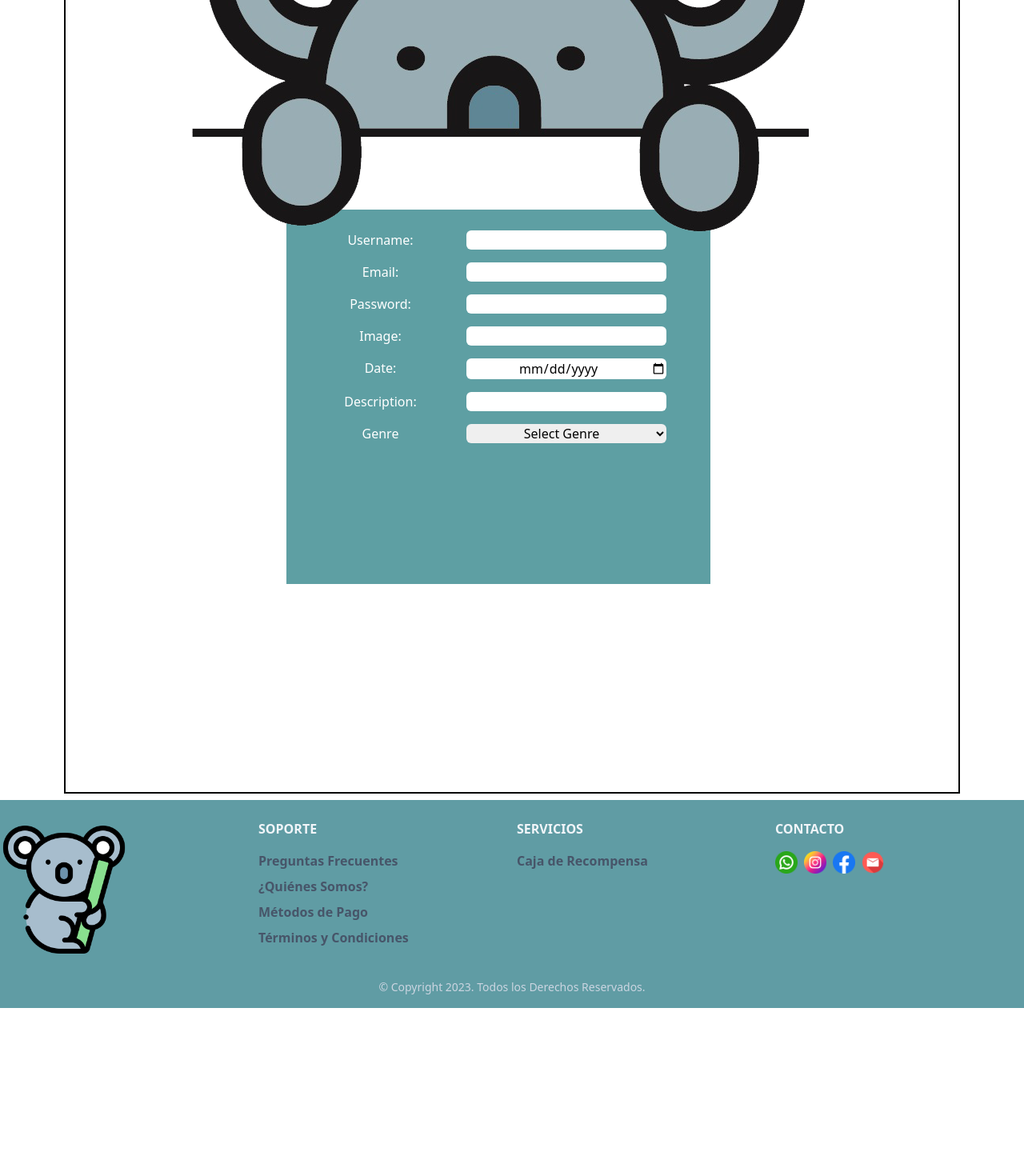
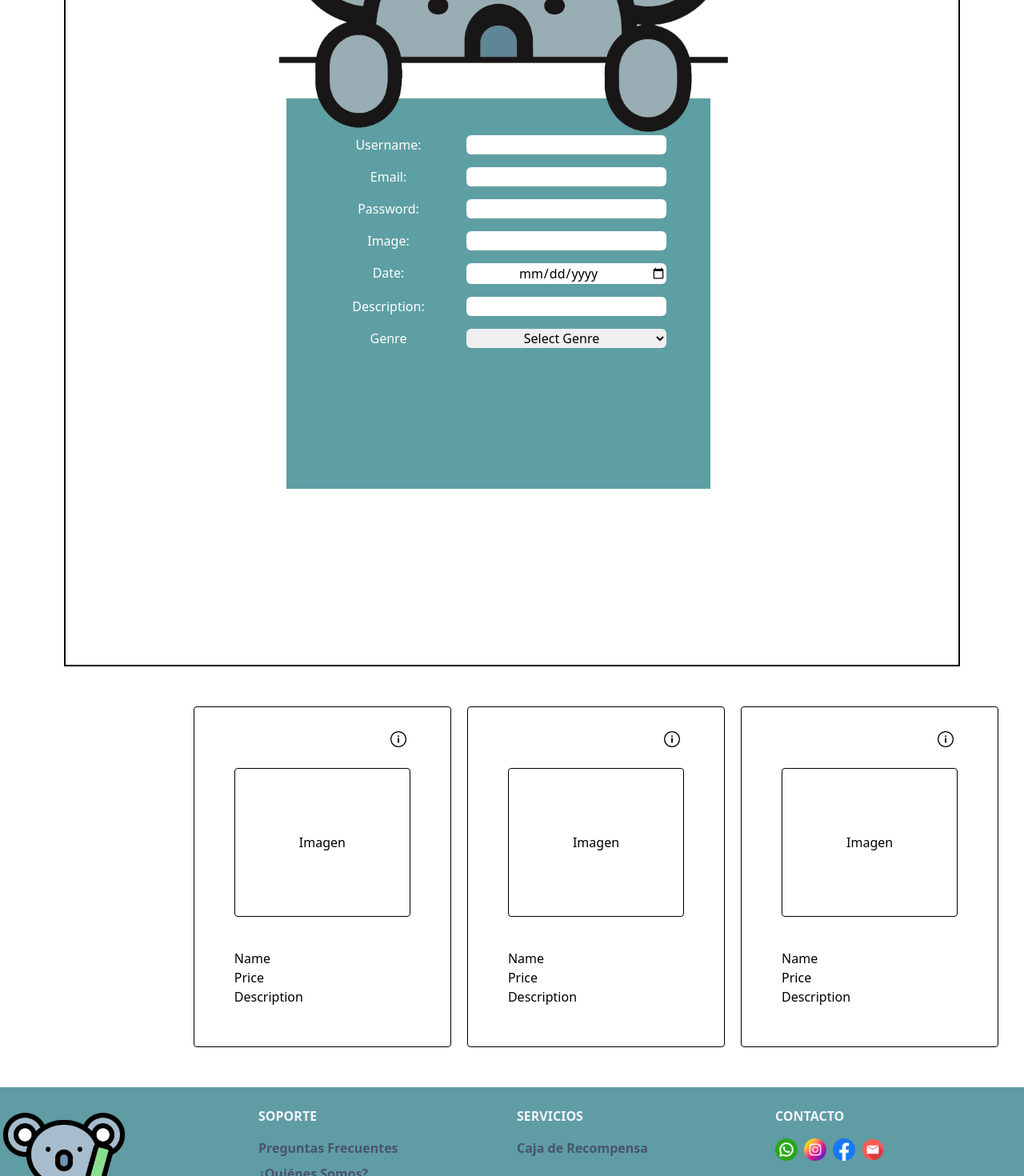
Before and after one commit to Koalaxy-PF/PF_VIDEOGAMES, a React (Vite) app in the folder FRONT_VIDEOGAMES/: page / in a window 1280 px wide. Shown: the part 500-1970 px from the top of the page at 80% size. Before the commit the page ends 1760 px from the top, so only its background shows below. Built offline with nearby package versions, Linux system fonts and the light colour scheme; a web font is replaced by a local one.

Commit message:
creacion Cards y CardContainer

```diff
--- a/FRONT_VIDEOGAMES/src/App.jsx
+++ b/FRONT_VIDEOGAMES/src/App.jsx
@@ -3,6 +3,7 @@ import Navbar from "./components/Navbar/Navbar"
 import SearchBar from './components/SearchBar/SearchBar'
 import Footer from './components/Footer/Footer'
 import './App.css'
+import Cards from './components/CardContainer/CardContainer'
 
 export default function App(){
 
@@ -12,6 +13,7 @@ export default function App(){
       <div>
         <Navbar/>
         <CreateUser/>
+        <Cards/>
         <Footer/>
       </div>
     </div>
--- a/FRONT_VIDEOGAMES/src/components/Card/Card.jsx
+++ b/FRONT_VIDEOGAMES/src/components/Card/Card.jsx
@@ -1,21 +1,53 @@
 import React from "react";
+import info from '../../assets/card/info.png'
 
 
-export default function Card({ name, image, price, description }) {
-  return (
-    <div>
-      <img  src={image} alt=" " width={"300px"} height={"200px"} />
-      <div>
-        <h3>{name}</h3>
-        <div>
-          <h5>{price}</h5>
-          <div>
-            <p>
-              Description <strong>{description}</strong>
-            </p>
-          </div>
+// export default function Card({ name, image, price, description }) {
+//   return (
+//     <div>
+//       <img  src={image} alt=" " width={"300px"} height={"200px"} />
+//       <div>
+//         <h3>{name}</h3>
+//         <div>
+//           <h5>{price}</h5>
+//           <div>
+//             <p>
+//               Description <strong>{description}</strong>
+//             </p>
+//           </div>
+//         </div>
+//       </div>
+//     </div>
+//   );
+// }
+
+export default function Card (){
+    return (
+        <div class='justify-center m-auto flex flex-wrap my-[50px] ml-[210px]'>
+            <div class='mx-[10px] p-[50px] border border-solid border-black rounded '>
+             <button><img class='w-[20px] text-right relative left-[195px] bottom-[20px]' src={info} alt="" /></button>
+            <h1 class ='text-center mb-[40px] border border-solid border-black rounded p-[80px]'>Imagen</h1>
+            <h3>Name</h3>
+            <h5>Price</h5>
+            <p>Description</p>
+            </div>
+
+            <div class=' mx-[10px] p-[50px] border border-solid border-black rounded'>
+            <button><img class='w-[20px] text-right relative left-[195px] bottom-[20px]' src={info} alt="" /></button>
+            <h1 class ='text-center mb-[40px] border border-solid border-black rounded p-[80px]'>Imagen</h1>
+            <h3>Name</h3>
+            <h5>Price</h5>
+            <p>Description</p>
+            </div>
+
+            <div class='mx-[10px] p-[50px] border border-solid border-black rounded'>
+            <button><img class='w-[20px] text-right relative left-[195px] bottom-[20px]' src={info} alt="" /></button>
+            <h1 class ='text-center mb-[40px] border border-solid border-black rounded p-[80px]'>Imagen</h1>
+            <h3>Name</h3>
+            <h5>Price</h5>
+            <p>Description</p>
+            </div>
+
         </div>
-      </div>
-    </div>
-  );
+    )
 }
--- a/FRONT_VIDEOGAMES/src/components/CardContainer/CardContainer.jsx
+++ b/FRONT_VIDEOGAMES/src/components/CardContainer/CardContainer.jsx
@@ -20,22 +20,15 @@ export default function Cards() {
 
   return (
     <div>
-        <ul>
+        {/* <ul>
         <SearchBar/>
-
-
-
         </ul>
 
        <div>
-
        </div>
-
 
       {currentProduct?.map((product) => {
         return (
-
-
           <Fragment>
 
             <Link to={"/product/" + product.id}>
@@ -50,7 +43,9 @@ export default function Cards() {
             </Link>
           </Fragment>
         );
-      })}
+      })} */}
+
+      <Card/>
 
 
     </div>
--- a/FRONT_VIDEOGAMES/src/views/createUser/createUser.jsx
+++ b/FRONT_VIDEOGAMES/src/views/createUser/createUser.jsx
@@ -48,9 +48,9 @@ export default function CreateUser() {
         </Link>
       </div> */}
       <div class='justify-center border-solid border-2 border-black m-auto text-center bg mx-20' >
-        <h1 class='mb-10 text-5xl pt-[50px]'>Create User</h1>
-        <img class='justify-center m-auto relative bottom-8 h-85 z-10 ' src={img} alt="" />
-        <form class=' relative bottom-[260px] right-[17px] bg-[#5E9FA3] justify-center w-[530px] m-auto p-[10px] pb-40'>
+        <h1 class='text-5xl pt-[50px] bg-[#5E9FA3] mx-[380px] py-[50px] mt-[20px] rounded-lg text-white relative right-[20px] '>Create User</h1>
+        <img class='justify-center m-auto relative bottom-8 h-85 z-10 w-[800px] ' src={img} alt="" />
+        <form class=' relative bottom-[220px] right-[17px] bg-[#5E9FA3] justify-center w-[530px] m-auto p-[30px] pb-40 '>
           <div class='my-4 mr-20 grid grid-cols-2'>
             <label class='text-white'>Username: </label>{" "}
             <input onChange={(e) => handleInputChange(e)} class='rounded-md text-right w-[250px]'
```
Also changed, not shown: FRONT_VIDEOGAMES/src/assets/card/info.png (added).
